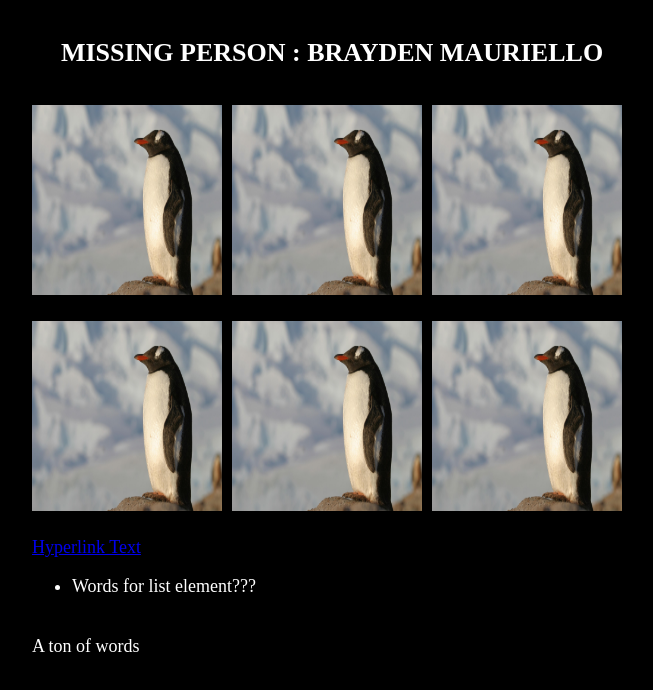
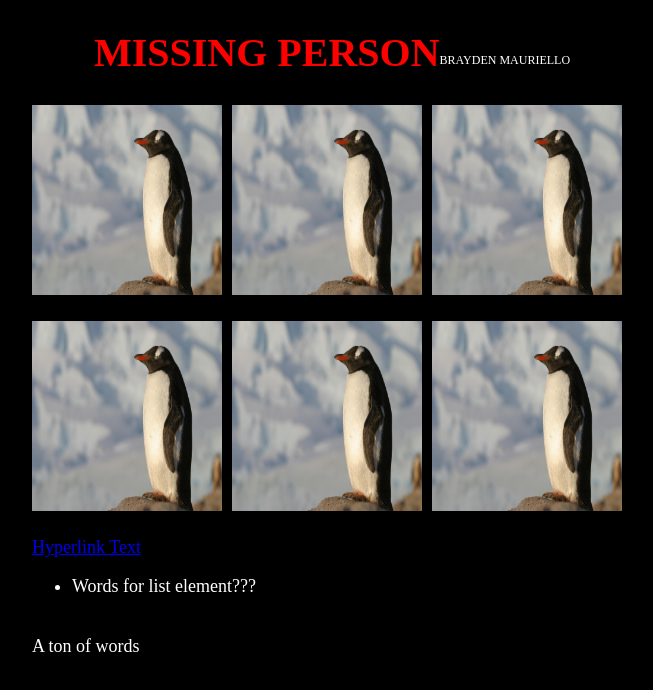
Before and after one commit to GarbageGameDeveloper/HTML-Practice, a plain HTML site: page index.html in a window 1280 px wide. Shown: the whole page, without its empty margins (308-961 px from the left). Drawn offline with Linux system fonts and the light colour scheme.

Commit message:
Update index.html

```diff
--- a/index.html
+++ b/index.html
@@ -40,7 +40,13 @@
 			}
 			.header_box h1
 			{
-			    font-size: 26px;
+				color: #FF0000;
+			    font-size: 40px;
+			    text-align: center;
+			}
+			.header_box h2
+			{
+			    font-size: 40px;
 			    text-align: center;
 			}
 
@@ -54,7 +60,9 @@
 	<body>
 		<div class="header_box">
 			<br><br><br><br><br><br><br> <!-- 7 breaks to give me space -->
-			<h1>MISSING PERSON : BRAYDEN MAURIELLO</h1>
+			<h1>MISSING PERSON</h1>
+			<br>
+			BRAYDEN MAURIELLO</h1>
 		</div>
 
 		<div>
```
